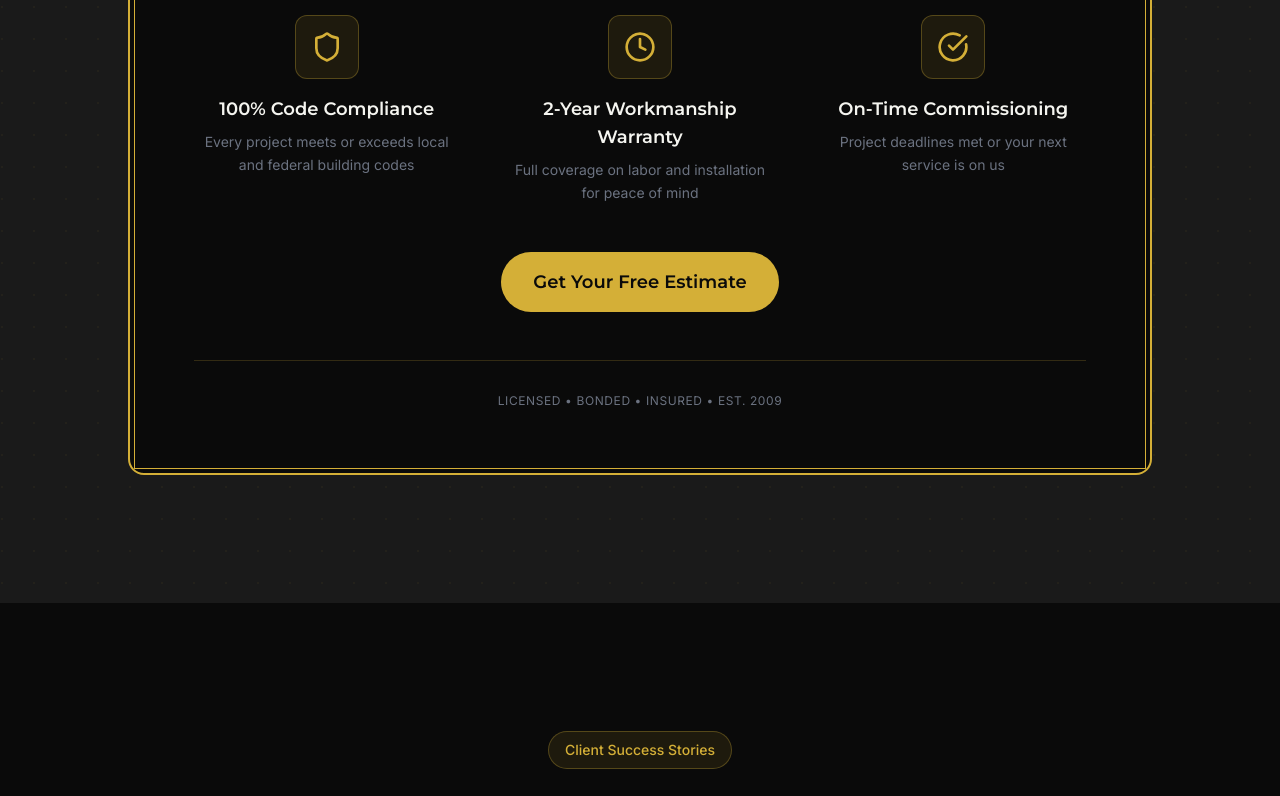
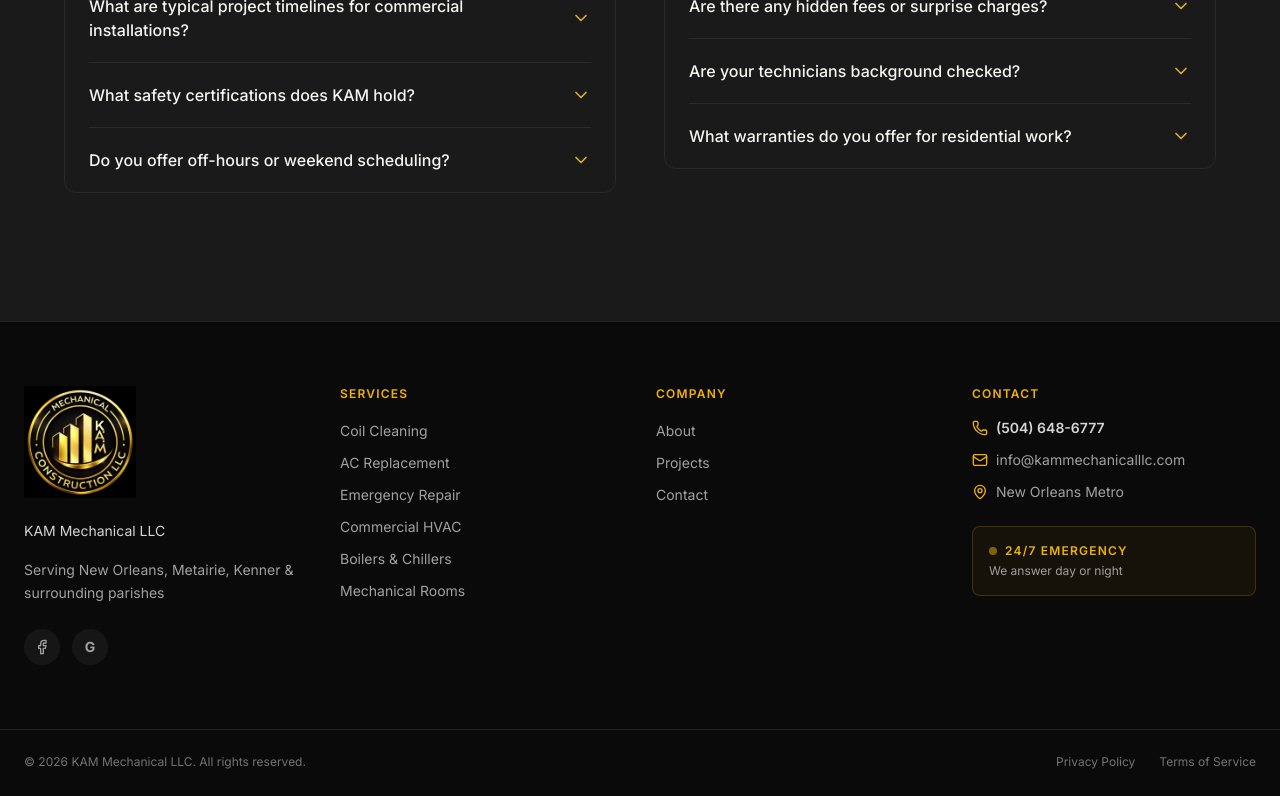
Before and after one commit to Coaliton/v0-kam-mechanical-landing-page, a Next.js app: page / in a window 1280 px wide. Shown: the part 8320-9116 px from the top of the page. Built offline with nearby package versions, Linux system fonts and the light colour scheme; a web font is replaced by a local one.

Commit message:
refactor(homepage): remove legacy fake testimonials and guarantee sections
Made-with: Cursor

```diff
--- a/app/page.tsx
+++ b/app/page.tsx
@@ -5,8 +5,6 @@ import BeforeAfterSection from "@/components/home/BeforeAfterSection"
 import SocialProofSection from "@/components/home/SocialProofSection"
 import ServiceAreaSection from "@/components/home/ServiceAreaSection"
 import FinalCTASection from "@/components/home/FinalCTASection"
-import { GuaranteeSection } from "@/components/landing/guarantee"
-import { SocialProof } from "@/components/landing/social-proof"
 import { FAQSection } from "@/components/landing/faq-section"
 
 export default function Home() {
@@ -20,8 +18,6 @@ export default function Home() {
         <SocialProofSection />
         <ServiceAreaSection />
         <FinalCTASection />
-        <GuaranteeSection />
-        <SocialProof />
         <FAQSection />
       </main>
     </>
```
